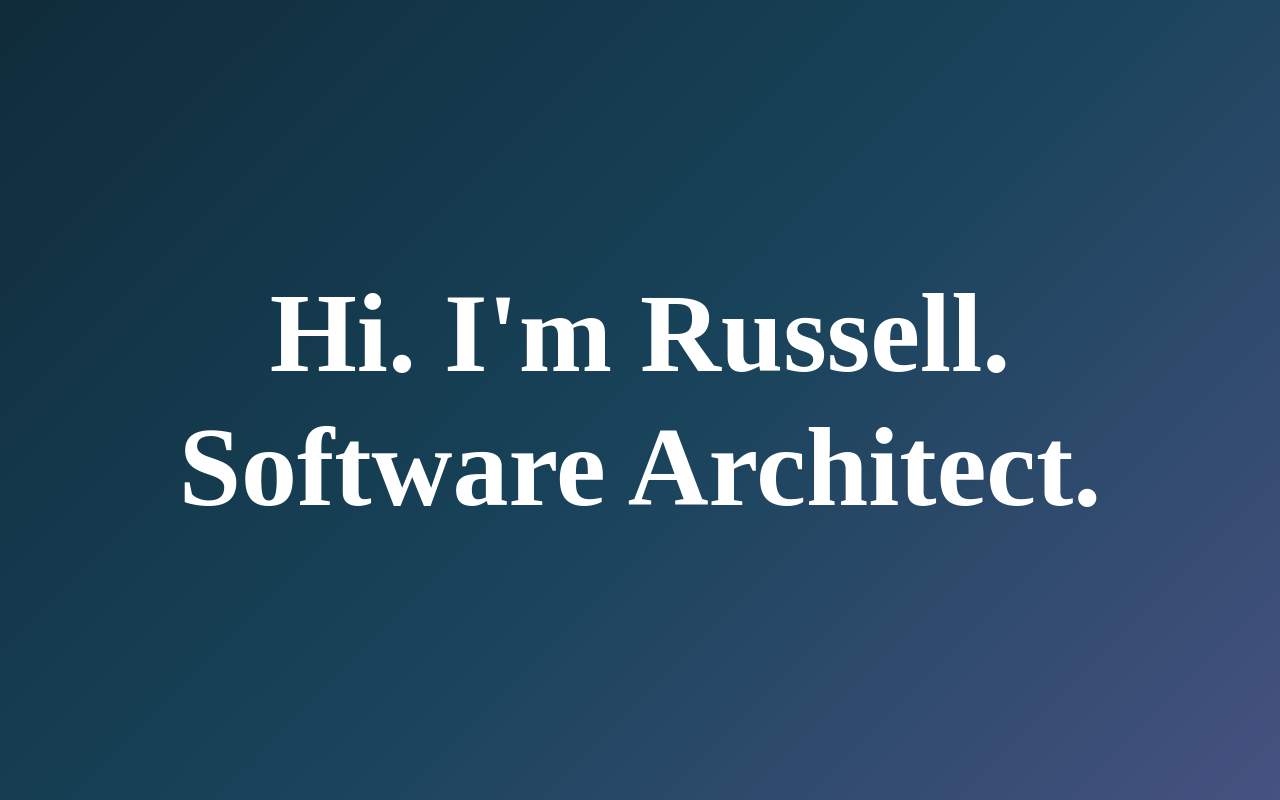
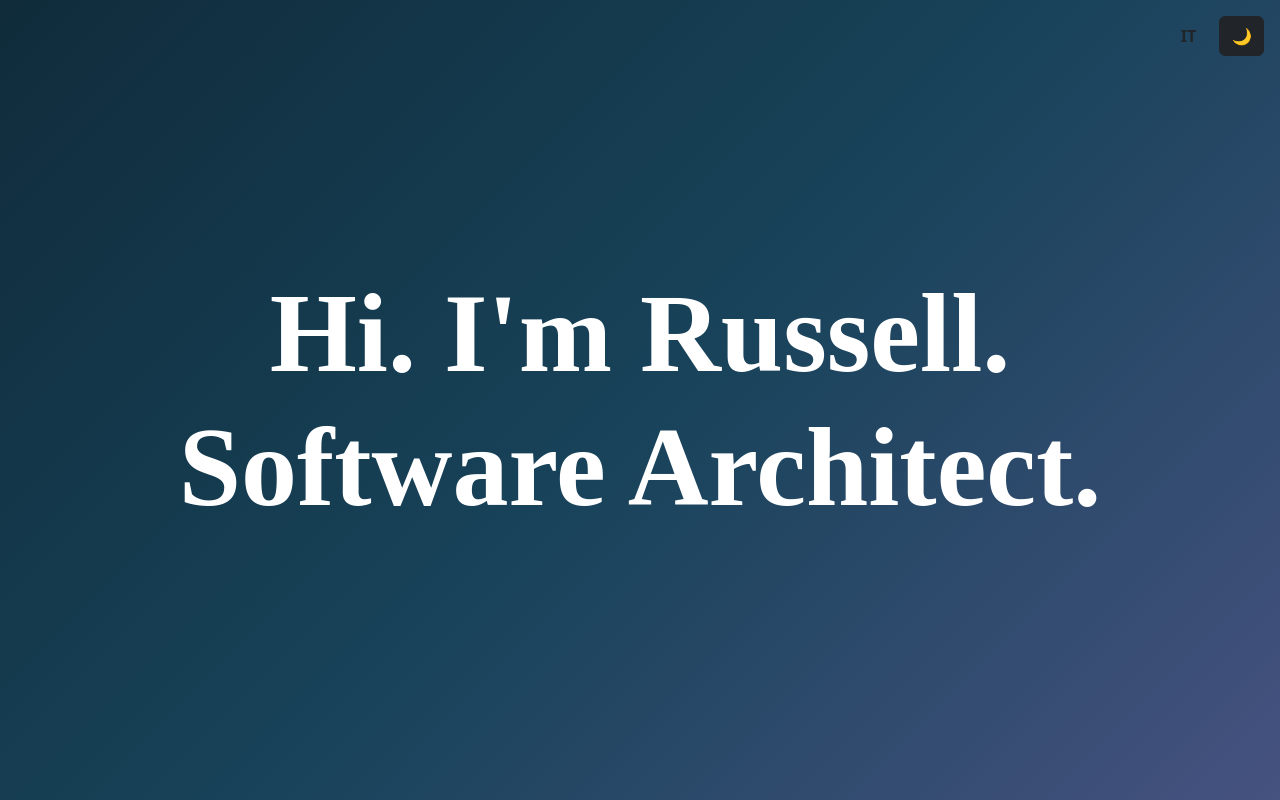
Before and after one commit to RussellShaneNavarez/russnvrz-dev, a React (Create React App) app: page / in a window 1280 px wide. Shown: the top 800 px of the page. Built offline with nearby package versions, Linux system fonts and the light colour scheme; a web font is replaced by a local one.

Commit message:
ADD: DarkLang.jsx, to be implemented.

```diff
--- /dev/null
+++ b/src/components/DarkLang.jsx
@@ -0,0 +1,12 @@
+import '../styles/DarkLang.css'
+
+export const DarkLang = () => {
+    return (
+        <>
+            <div className='button-container flex flex-row'>
+                <button className='btn btn-lang font-semibold transition ease-in-out delay-50 hover:-translate-y-1 hover:scale-110 duration-800'>IT</button>
+                <button className='btn btn-dark font-semibold transition ease-in-out delay-50 hover:-translate-y-1 hover:scale-110 duration-800'>🌙</button>
+            </div>
+        </>
+    )
+}
--- a/src/pages/Home.jsx
+++ b/src/pages/Home.jsx
@@ -5,6 +5,7 @@ import { Skills } from '../components/Skills';
 import { Experiences } from '../components/Experiences';
 import { WorkTogether } from '../components/WorkTogether';
 import { Footer } from '../components/Footer';
+import { DarkLang } from '../components/DarkLang';
 import '../styles/Home.css'
 
 export const Home = () => {
@@ -45,6 +46,7 @@ export const Home = () => {
         <Experiences></Experiences>
         <WorkTogether></WorkTogether>
         <Footer></Footer>
+        <DarkLang></DarkLang>
         </>
     )
 }
--- /dev/null
+++ b/src/styles/DarkLang.css
@@ -0,0 +1,23 @@
+.button-container {
+    position: fixed;
+    top: 1rem;
+    right: 1rem;
+    gap: 0.5rem;
+    height: 2.5rem;
+
+}
+
+.btn {
+    padding: 0.5rem;
+    font-size: 0.9rem;
+    color: #fff;
+    background-color: #18435A;
+    border: none;
+    border-radius: 0.5rem;
+    width: 45px;
+}
+
+.btn:hover {
+    background-color: #A9BCD0;
+    color: black;
+}
```
